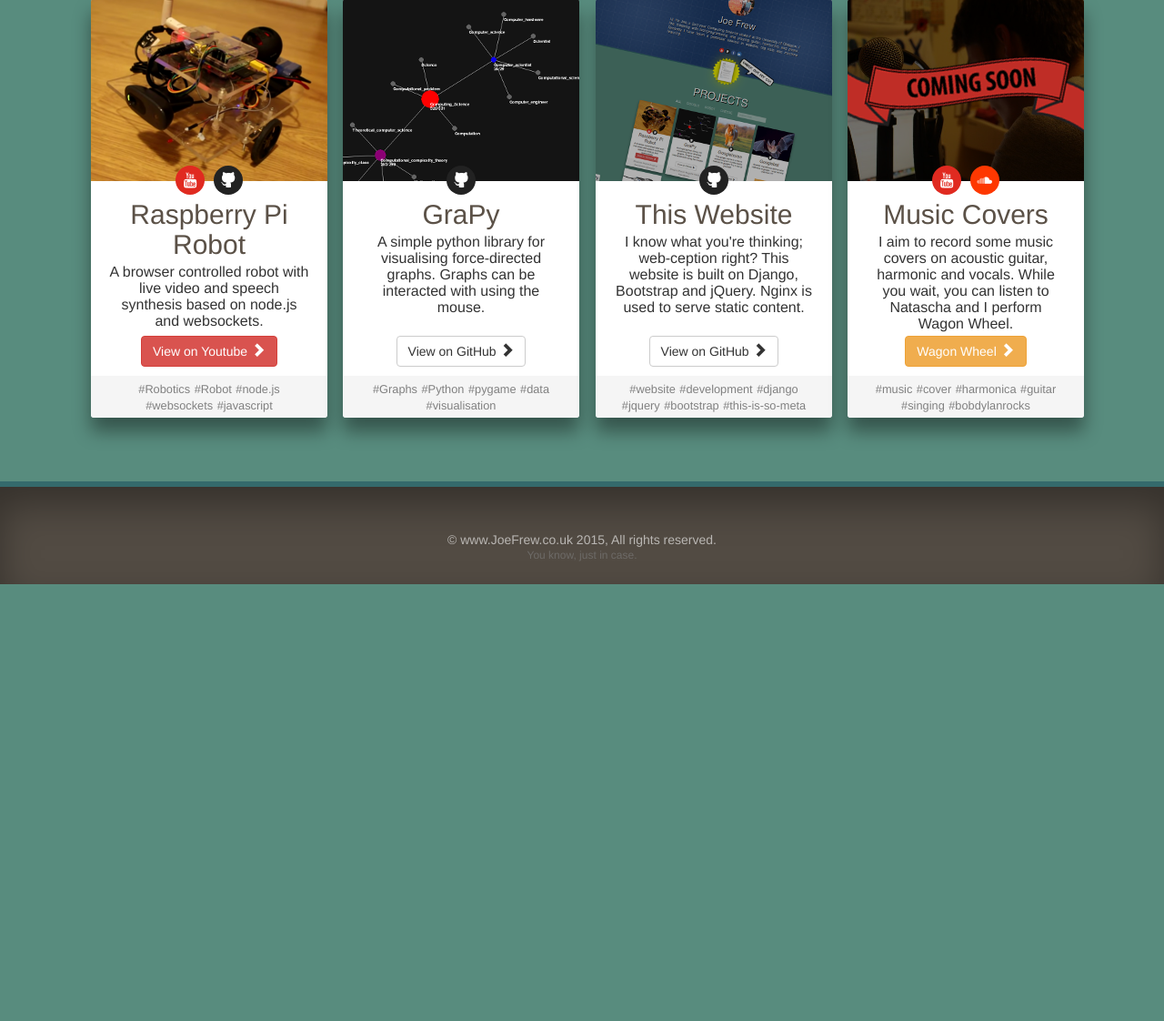
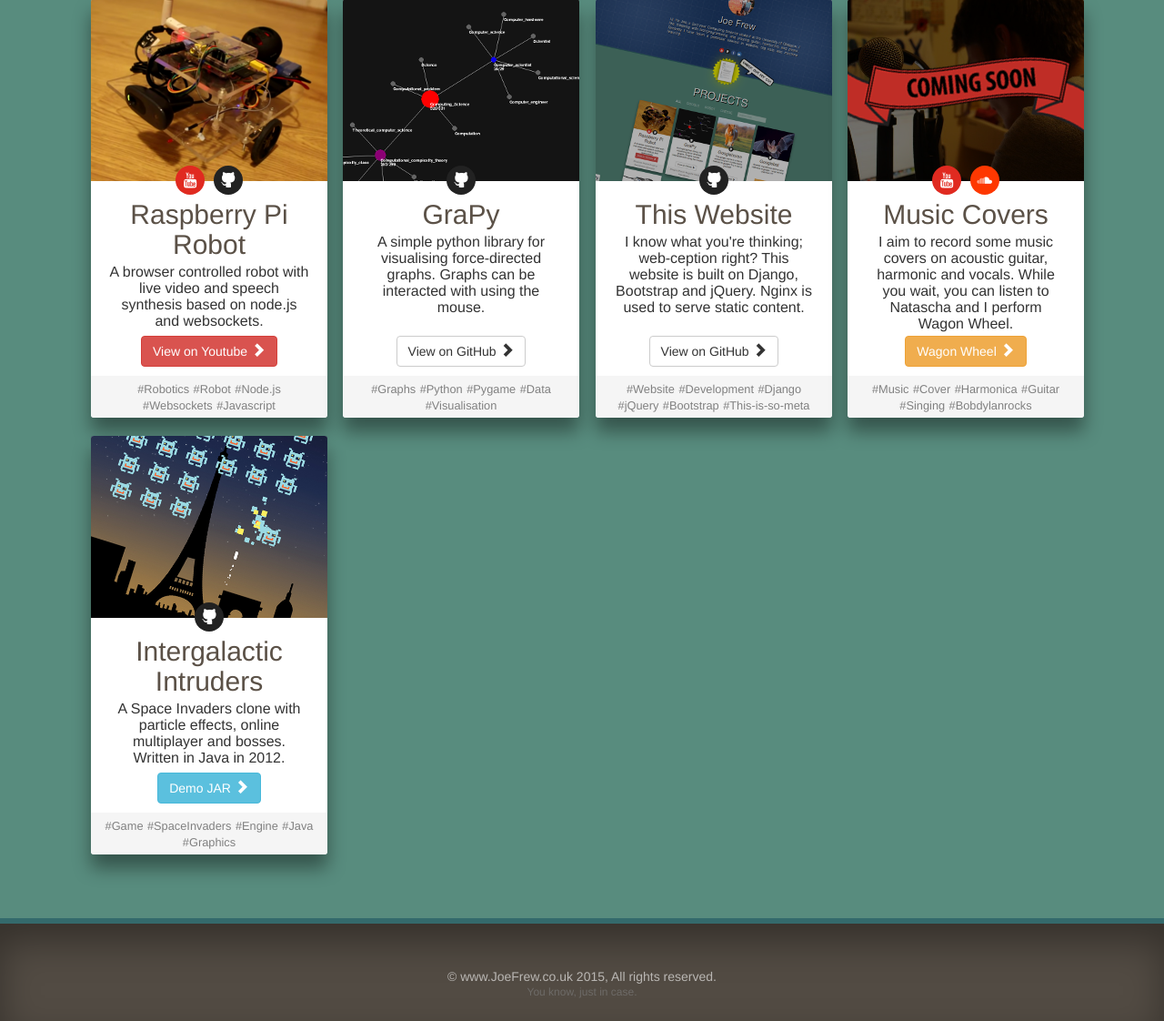
Before and after one commit to RetroMelon/PortfolioWebsite, a Django app: page / in a window 1280 px wide. Shown: the part 917-2039 px from the top of the page at 91% size. Before the commit the page ends 1559 px from the top, so only its background shows below. Run offline with Django 3.2, Linux system fonts and the light colour scheme; some libraries are stand-ins or nearby versions.

Commit message:
Added the intergalactic intruders project panel

```diff
--- a/PortfolioWebsite/homepage/templates/homepage/projectpanels.html
+++ b/PortfolioWebsite/homepage/templates/homepage/projectpanels.html
@@ -25,9 +25,9 @@
       <div class="hashtags panel-footer">
         <p class="searchable">#Robotics</p>
         <p class="searchable">#Robot</p>
-        <p class="searchable">#node.js</p>
-        <p class="searchable">#websockets</p>
-        <p class="searchable">#javascript</p>
+        <p class="searchable">#Node.js</p>
+        <p class="searchable">#Websockets</p>
+        <p class="searchable">#Javascript</p>
       </div>
     </div>
   </div>
@@ -59,9 +59,9 @@
       <div class="hashtags panel-footer">
         <p class="searchable">#Graphs</p>
         <p class="searchable">#Python</p>
-        <p class="searchable">#pygame</p>
-        <p class="searchable">#data</p>
-        <p class="searchable">#visualisation</p>
+        <p class="searchable">#Pygame</p>
+        <p class="searchable">#Data</p>
+        <p class="searchable">#Visualisation</p>
       </div>
     </div>
   </div>
@@ -91,12 +91,12 @@
         </a>
       </div>
       <div class="hashtags panel-footer">
-        <p class="searchable">#website</p>
-        <p class="searchable">#development</p>
-        <p class="searchable">#django</p>
-        <p class="searchable">#jquery</p>
-        <p class="searchable">#bootstrap</p>
-        <p class="searchable">#this-is-so-meta</p>
+        <p class="searchable">#Website</p>
+        <p class="searchable">#Development</p>
+        <p class="searchable">#Django</p>
+        <p class="searchable">#jQuery</p>
+        <p class="searchable">#Bootstrap</p>
+        <p class="searchable">#This-is-so-meta</p>
       </div>
     </div>
   </div>
@@ -127,13 +127,47 @@
         </a>
       </div>
       <div class="hashtags panel-footer">
-        <p class="searchable">#music</p>
-        <p class="searchable">#cover</p>
-        <p class="searchable">#harmonica</p>
-        <p class="searchable">#guitar</p>
-        <p class="searchable">#singing</p>
-        <p class="searchable">#bobdylanrocks</p>
+        <p class="searchable">#Music</p>
+        <p class="searchable">#Cover</p>
+        <p class="searchable">#Harmonica</p>
+        <p class="searchable">#Guitar</p>
+        <p class="searchable">#Singing</p>
+        <p class="searchable">#Bobdylanrocks</p>
       </div>
     </div>
   </div>
 </div>
+
+<div class="col-xs-12 col-sm-6 col-md-4 col-lg-3 item active">
+  <div class="panel profile-widget">
+    <a href="https://github.com/RetroMelon/Intergalactic-Intruders">
+      <div class="panel-heading" style="background-image: url({{STATIC_URL}}images/intruders.png)">
+      </div>
+    </a>
+    <ul class="  profile-soc soc center-horizontal">
+      <li><a class="soc-github soc-icon-last" href="https://github.com/RetroMelon/Intergalactic-Intruders"></a></li>
+    </ul>
+    <div class="panel-body">
+      <div class="media text-center">
+        <div class="media-body">
+          <h2 class="media-heading">Intergalactic Intruders</h2>
+          A Space Invaders clone with particle effects, online multiplayer and bosses. Written in Java in 2012.
+        </div>
+      </div>
+    </div>
+    <div class="bottom-container">
+      <div class="btn-demo-wrapper center-horizontal">
+        <a type="button" class="btn btn-info" aria-label="Left Align" href="https://github.com/RetroMelon/Intergalactic-Intruders/blob/master/I-Intruders-demo.jar?raw=true">
+          Demo JAR <span class="glyphicon glyphicon-chevron-right"></span>
+        </a>
+      </div>
+      <div class="hashtags panel-footer">
+        <p class="searchable">#Game</p>
+        <p class="searchable">#SpaceInvaders</p>
+        <p class="searchable">#Engine</p>
+        <p class="searchable">#Java</p>
+        <p class="searchable">#Graphics</p>
+      </div>
+    </div>
+  </div>
+</div>
```
Also changed, not shown: PortfolioWebsite/homepage/static/images/intruders.png (added), PortfolioWebsite/homepage/static/js/main.js (line endings or trailing spaces).
